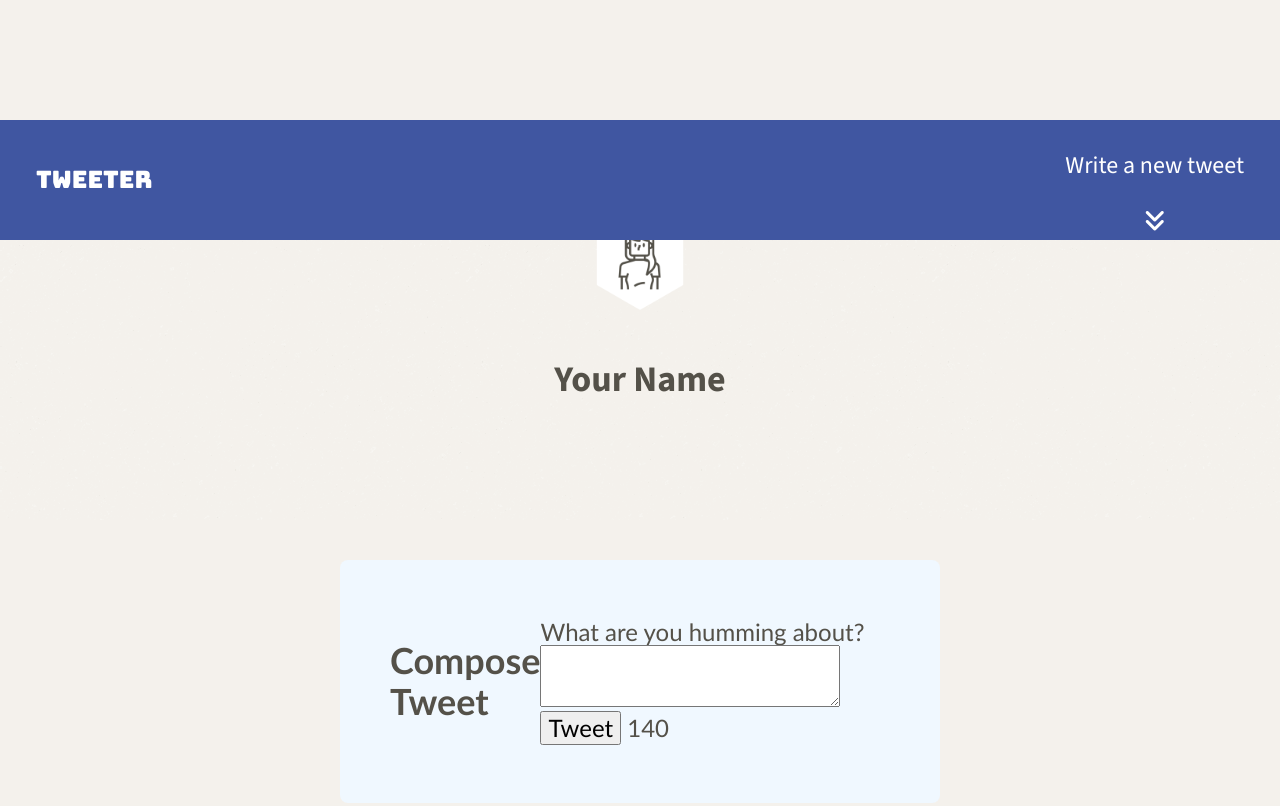
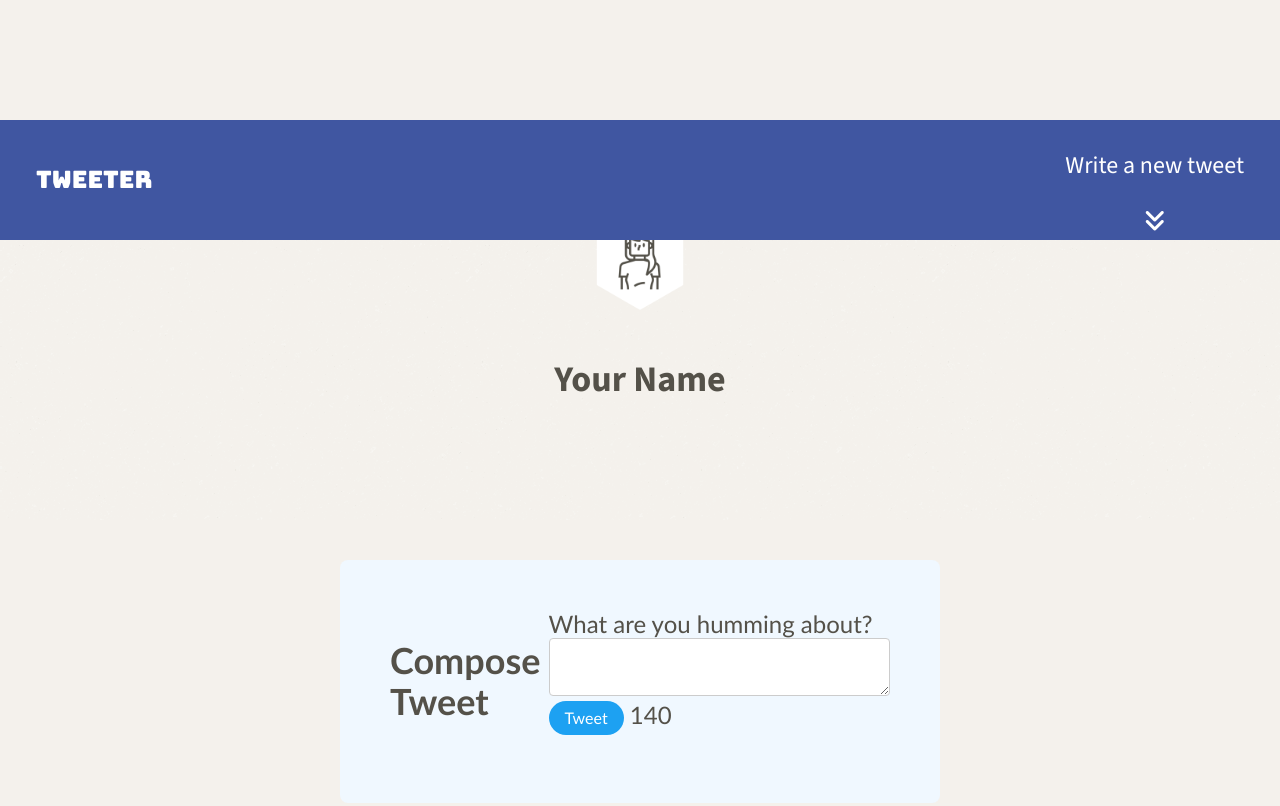
Before and after one commit to chisu-kawahara/tweeter, a plain HTML site: page public/index.html in a window 1280 px wide. Shown: the top 806 px of the page. Drawn offline with nearby package versions, Linux system fonts and the light colour scheme.

Commit message:
update text area and button

```diff
--- a/public/index.html
+++ b/public/index.html
@@ -46,7 +46,7 @@
 
     <section class="new-tweet">
       <h2>Compose Tweet</h2>
-      <form>
+      <form method="post" action="/api/tweets">
         <label for="tweet-text">What are you humming about?</label>
         <textarea name="text" id="tweet-text"></textarea>
         <div>
--- a/public/styles/new-tweet.css
+++ b/public/styles/new-tweet.css
@@ -6,6 +6,25 @@
   max-width: 600px; /* max width so it doesn’t stretch too wide */
   margin: 40px auto; /* center horizontally with vertical margin */
   font-family:'Gill Sans', 'Gill Sans MT', Calibri, 'Trebuchet MS', sans-serif;
-  align-items: center;
+}
 
+.new-tweet textarea {
+  font-size: 16px;
+  color: #333;
+  border: 1px solid #ccc;
+  padding: 10px;
+  width: 100%;
+  border-radius: 4px;
+  resize: vertical; /* allow vertical resizing */
 }
+
+.new-tweet button {
+  background-color: #1da1f2; /* Twitter blue */
+  color: white;
+  font-size: 16px;
+  padding: 8px 16px;
+  border: none;
+  border-radius: 20px;
+  cursor: pointer;
+  transition: background-color 0.3s ease;
+}
```
